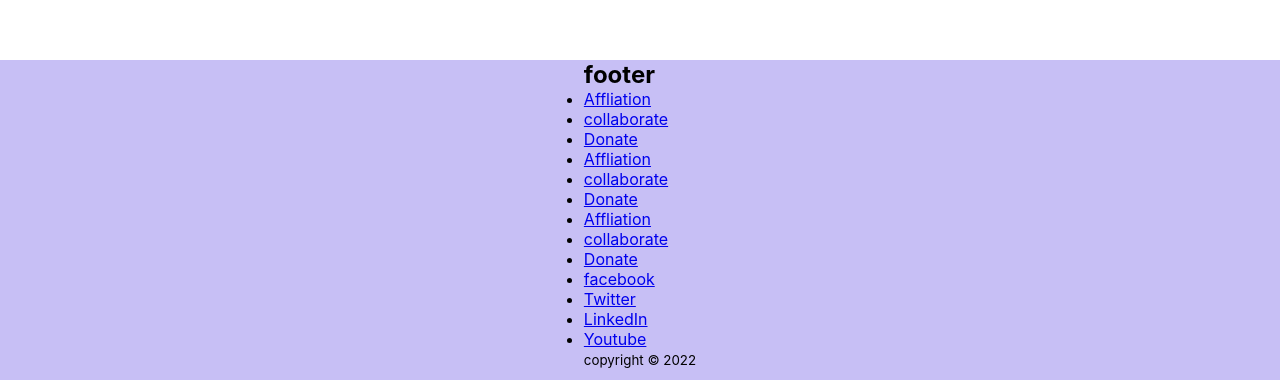
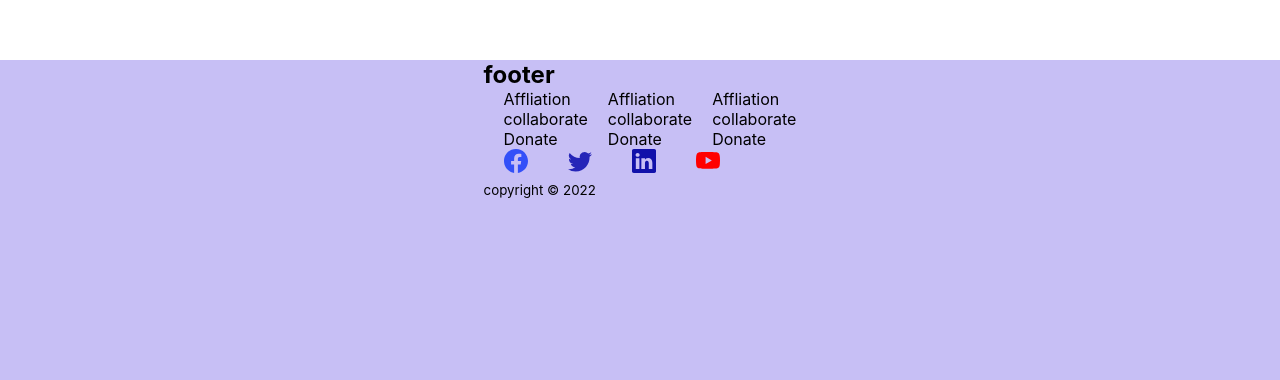
Before and after one commit to sirben181/my-app, a React (Create React App) app: page /about in a window 1280 px wide. Shown: the part 840-1220 px from the top of the page. Built offline with nearby package versions, Linux system fonts and the light colour scheme.

Commit message:
footer added

```diff
--- a/src/Footer.js
+++ b/src/Footer.js
@@ -1,5 +1,6 @@
 import React from 'react'
 import {Link} from 'react-router-dom'
+import *as BsIcons from 'react-icons/bs'
 import './footer.css'
 const Footer = () => {
   return (
@@ -17,7 +18,7 @@ const Footer = () => {
                             <li><Link to='#'>Donate</Link></li>
                         </ul>
                     </div>
-                    <div className="">
+                    <div className="support">
                         <ul>
                             <li><Link  to='#'>Affliation</Link></li>
                             <li><Link to='#'>collaborate</Link></li>
@@ -34,10 +35,10 @@ const Footer = () => {
                 </div>
                     <div className="social">
                         <ul>
-                            <li><Link  to='#'>facebook</Link></li>
-                            <li><Link to='#'>Twitter</Link></li>
-                            <li><Link to='#'>LinkedIn</Link></li>
-                            <li><Link to='#'>Youtube</Link></li>
+                            <li><Link  to='#'><BsIcons.BsFacebook className='fb'/></Link></li>
+                            <li><Link to='#'><BsIcons.BsTwitter className='twita'/></Link></li>
+                            <li><Link to='#'><BsIcons.BsLinkedin className='linked'/></Link></li>
+                            <li><Link to='#'><BsIcons.BsYoutube className='youtube'/></Link></li>
                         </ul>
                     </div>
 
--- a/src/footer.css
+++ b/src/footer.css
@@ -13,5 +13,47 @@
     display:flex;
     flex-direction:column;
     /* justify-content:center; */
+}
+.footer{display:flex;
+flex-direction:column;
+}
+.footer-links{
+    display:flex;
 
 }
+.support{
+    margin-left:20px;
+}
+.support ul{list-style:none;}
+.support ul a{text-decoration:none;
+color:black;}
+.support ul a:hover{
+    color:coral;
+}
+.social{
+    display:flex;
+
+}
+
+.social ul{list-style:none;
+display:flex;}
+.social ul li{
+    margin:0 20px 0 20px;
+    font-size:24px;
+}
+.social ul li a:hover{
+    background:#fff;
+}
+.social ul li a .fb{
+    color:rgb(51, 80, 248);
+
+}
+.social ul li a .twita{
+    color:rgb(37, 37, 184);
+}
+.social ul li a .linked{
+    color:rgb(17, 17, 170);
+}
+.social ul li a .youtube{
+    color:red;
+}
```
